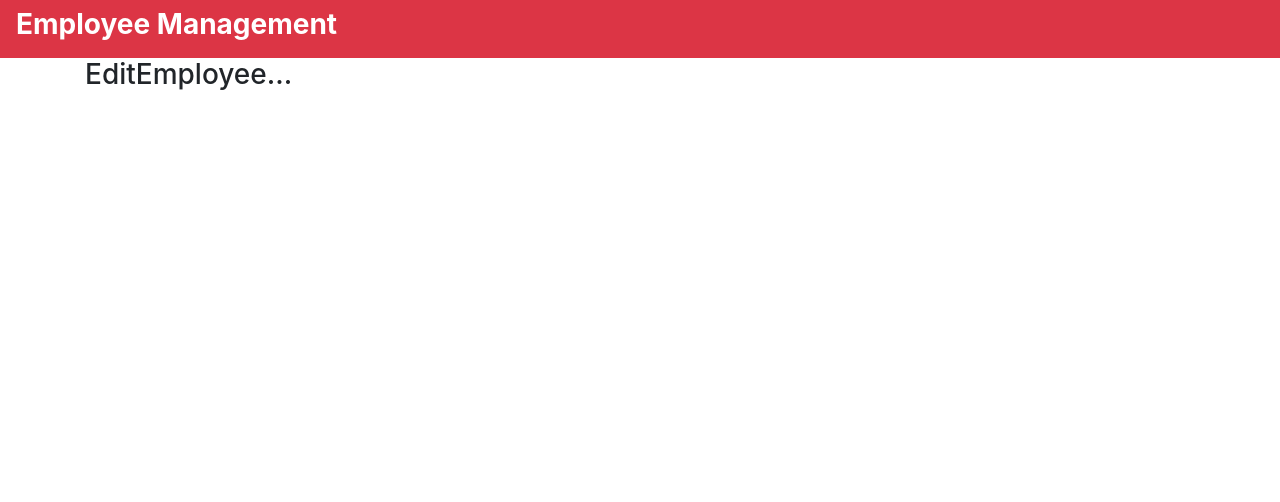
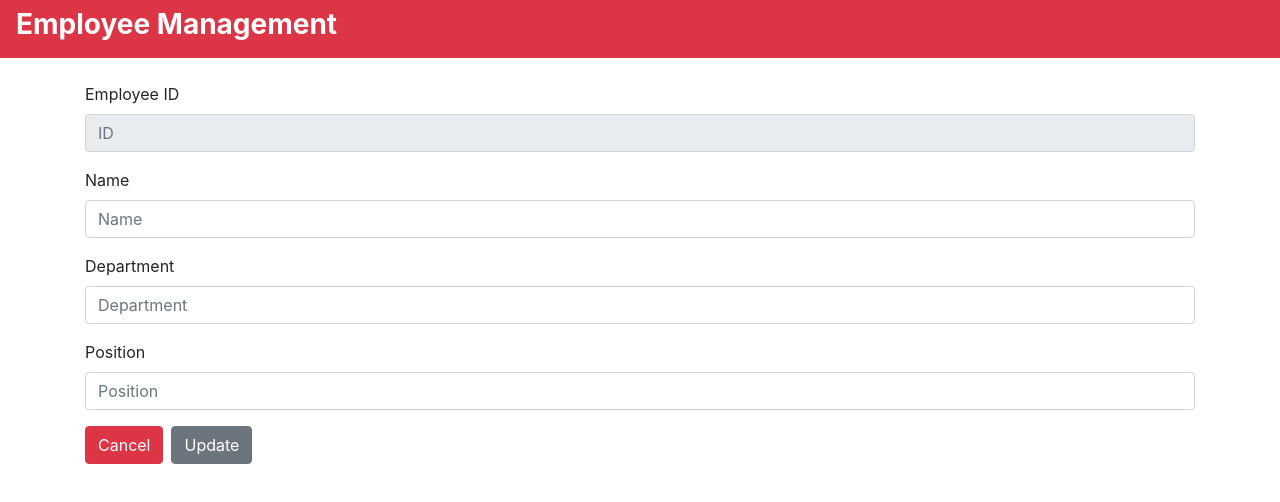
Before and after one commit to muhammadumarfarooq/react-firebase-employees-management-app, a React (Create React App) app: page /edit/1 in a window 1280 px wide. Shown: the top 502 px of the page. Built offline with nearby package versions, Linux system fonts and the light colour scheme; no server answers; the database is empty.

Commit message:
complete with edit feature

```diff
--- a/src/components/EditEmployee.js
+++ b/src/components/EditEmployee.js
@@ -1,9 +1,98 @@
-import React from "react";
+import React, { useState, useEffect } from "react";
+import { Button, Form, FormGroup, Label, Input } from "reactstrap";
+import { Link, useHistory } from "react-router-dom";
+import db from "./firebaseInit";
 
-const EditEmployee = () => {
+const EditEmployee = ({ match }) => {
+  const history = useHistory();
+  const [value, setValue] = useState({
+    name: "",
+    employee_id: "",
+    dept: "",
+    position: ""
+  });
+
+  const { employee_id } = match.params;
+  useEffect(() => {
+    db.collection("employees")
+      .where("employee_id", "==", employee_id)
+      .get()
+      .then(querySnapshot => {
+        querySnapshot.forEach(doc => {
+          setValue(doc.data());
+        });
+      });
+  }, []);
+
+  const handleSubmit = e => {
+    e.preventDefault();
+
+    db.collection("employees")
+      .where("employee_id", "==", employee_id)
+      .get()
+      .then(querySnapshot => {
+        querySnapshot.forEach(doc => {
+          doc.ref.update(value).then(() => {
+            history.push(`/${employee_id}`);
+          });
+        });
+      });
+  };
+
   return (
-    <div className='edit-employee'>
-      <h3>EditEmployee...</h3>
+    <div className='edit-employee mt-4'>
+      <Form onSubmit={handleSubmit}>
+        <FormGroup>
+          <Label for='employeeID'>Employee ID</Label>
+
+          <Input
+            disabled
+            type='number'
+            name='id'
+            id='employeeID'
+            placeholder='ID'
+            onChange={e => setValue({ ...value, employee_id: e.target.value })}
+            value={value.employee_id}
+          />
+        </FormGroup>
+        <FormGroup>
+          <Label for='name'>Name</Label>
+          <Input
+            type='name'
+            name='name'
+            id='name'
+            placeholder='Name'
+            value={value.name}
+            onChange={e => setValue({ ...value, name: e.target.value })}
+          />
+        </FormGroup>
+        <FormGroup>
+          <Label for='dept'>Department</Label>
+          <Input
+            type='name'
+            name='dept'
+            id='dept'
+            placeholder='Department'
+            value={value.dept}
+            onChange={e => setValue({ ...value, dept: e.target.value })}
+          />
+        </FormGroup>
+        <FormGroup>
+          <Label for='pos'>Position</Label>
+          <Input
+            type='name'
+            name='position'
+            id='pos'
+            placeholder='Position'
+            onChange={e => setValue({ ...value, position: e.target.value })}
+            value={value.position}
+          />
+        </FormGroup>
+        <Link className='btn btn-danger mr-2' to='/'>
+          Cancel
+        </Link>
+        <Button>Update</Button>
+      </Form>
     </div>
   );
 };
--- a/src/components/newEmployee/AddForm.js
+++ b/src/components/newEmployee/AddForm.js
@@ -17,16 +17,6 @@ const AddForm = ({ handleSaveToDb }) => {
   return (
     <Form onSubmit={handleSubmit}>
       <FormGroup>
-        <Label for='name'>Name</Label>
-        <Input
-          type='name'
-          name='name'
-          id='name'
-          placeholder='Name'
-          onChange={e => setValue({ ...value, name: e.target.value })}
-        />
-      </FormGroup>
-      <FormGroup>
         <Label for='employeeID'>Employee ID</Label>
 
         <Input
@@ -35,6 +25,18 @@ const AddForm = ({ handleSaveToDb }) => {
           id='employeeID'
           placeholder='ID'
           onChange={e => setValue({ ...value, employee_id: e.target.value })}
+          value={value.employee_id}
+        />
+      </FormGroup>
+      <FormGroup>
+        <Label for='name'>Name</Label>
+        <Input
+          type='name'
+          name='name'
+          id='name'
+          placeholder='Name'
+          value={value.name}
+          onChange={e => setValue({ ...value, name: e.target.value })}
         />
       </FormGroup>
       <FormGroup>
@@ -44,6 +46,7 @@ const AddForm = ({ handleSaveToDb }) => {
           name='dept'
           id='dept'
           placeholder='Department'
+          value={value.dept}
           onChange={e => setValue({ ...value, dept: e.target.value })}
         />
       </FormGroup>
@@ -55,12 +58,13 @@ const AddForm = ({ handleSaveToDb }) => {
           id='pos'
           placeholder='Position'
           onChange={e => setValue({ ...value, position: e.target.value })}
+          value={value.position}
         />
       </FormGroup>
       <Link className='btn btn-danger mr-2' to='/'>
         Cancel
       </Link>
-      <Button>Submit</Button>
+      <Button>Update</Button>
     </Form>
   );
 };
```
